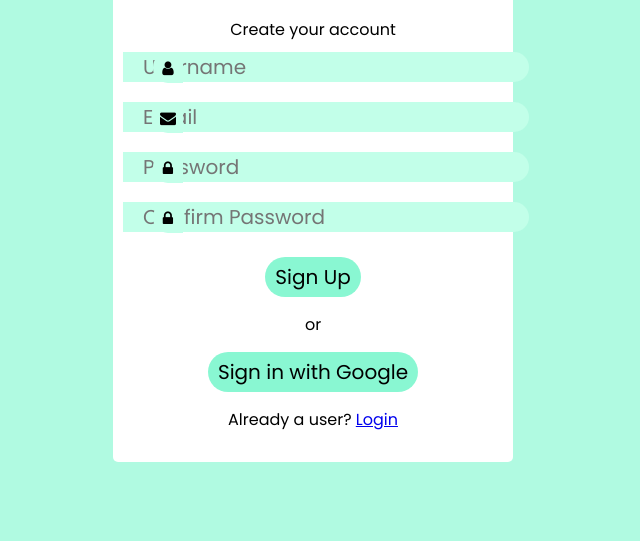
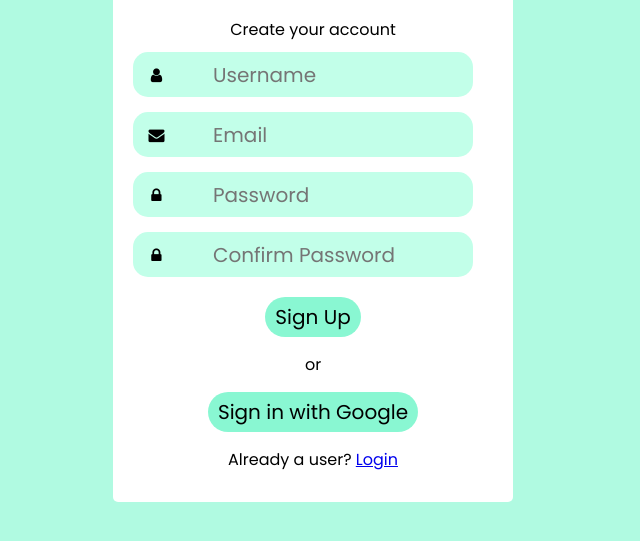
Before and after one commit to mvthegreatms/LoginPage, a plain HTML site: page signup.html in a window 1280 px wide. Shown: the part 151-692 px from the top of the page, without its empty margins (327-967 px from the left). Drawn offline with Linux system fonts and the light colour scheme.

Commit message:
final commit

```diff
--- a/signUp.css
+++ b/signUp.css
@@ -31,27 +31,36 @@ h1{
     border-radius: 5px;
 
 }
+.wrapper .box{
+    height: 45px;
+
+    margin-bottom: 15px;
+    position: relative;
+
+
+}
 .container .box input{
 
     height: 100%;
-    width: auto;
-    border-radius:0px  15px 15px 0px;
+    width: 80%;
+    border-radius:15px;
     margin: 10px;
     font-size: 20px;
     outline: none;
-    padding-left:20px ;
+    padding-left:60px ;
     background-color: rgb(194, 255, 233);
     color: black;
     border: none;
+
 }
 
-.container .box i{
+.box i{
     position: absolute;
-    height: 31px;
-    width: 30px;
-    background-color: rgb(194, 255, 233);
+    height: 100%;
+    width: 47px;
+    background-color: rgb(194,255,233);
     border-radius: 15px 0 0 15px;
-    margin-left: 40px;
+    margin-left: 20px;
     margin-top:10px ;
     display: flex;
     justify-content: center;
```
